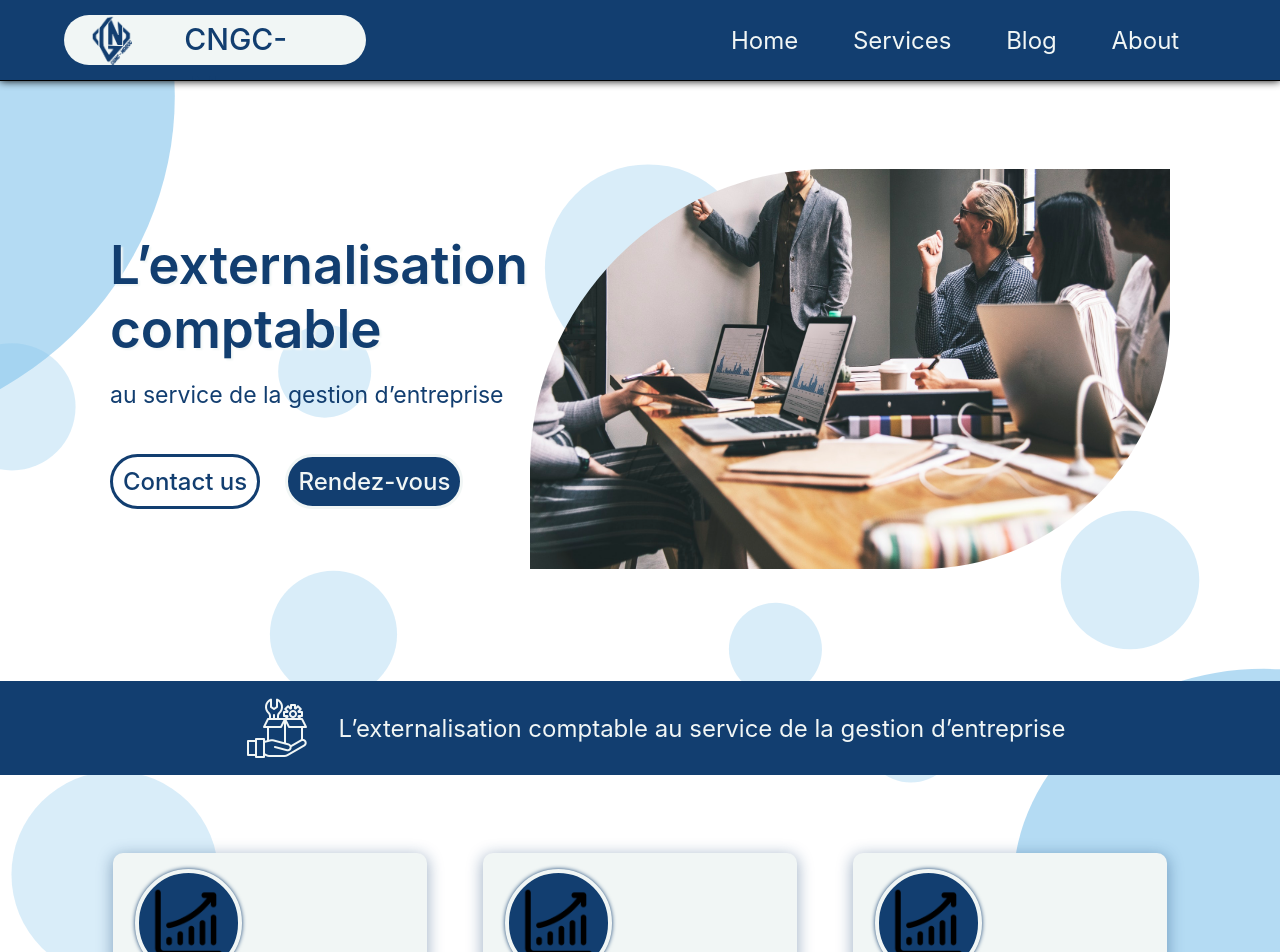
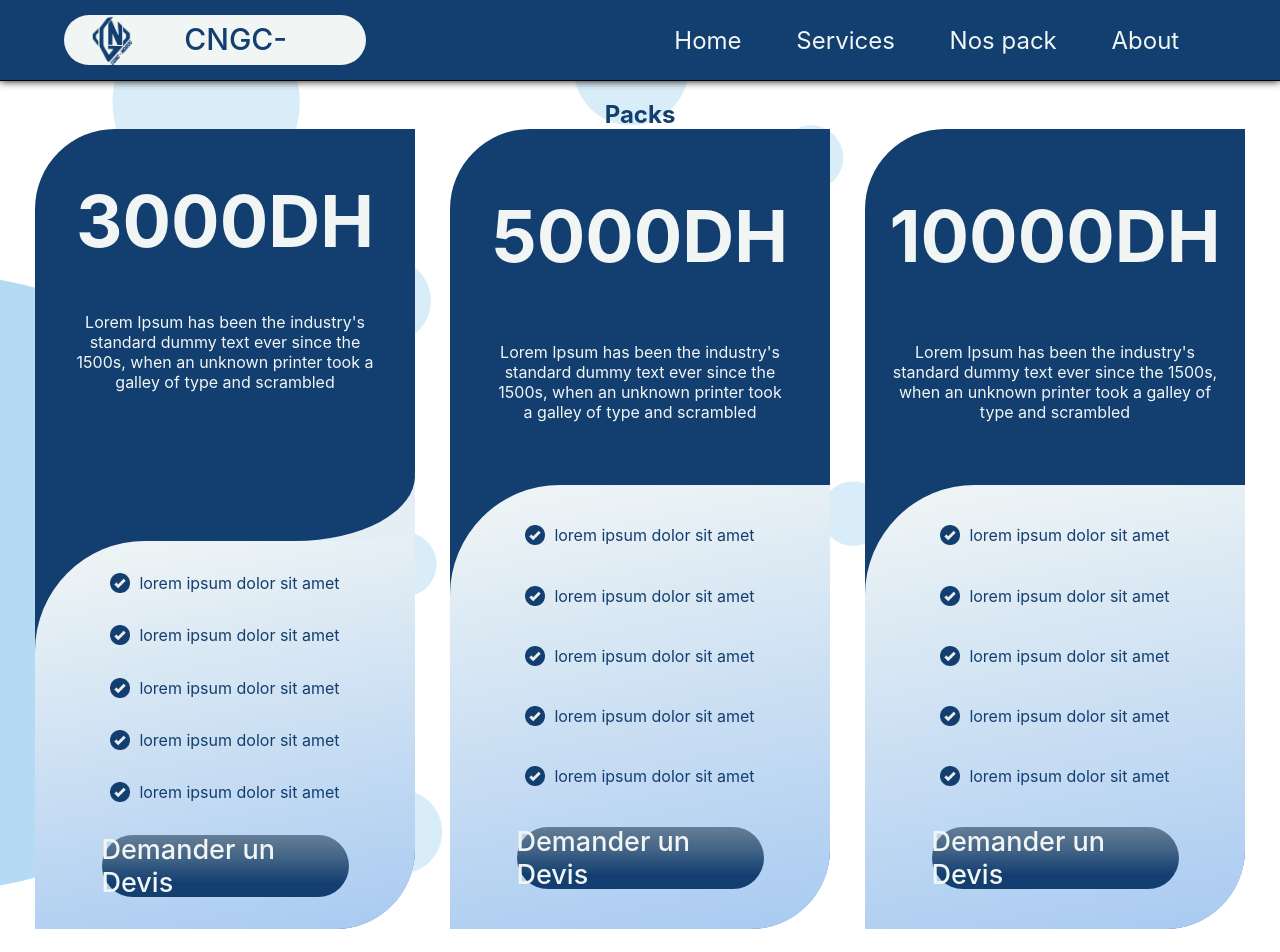
Before and after one commit to hamzajrifi/cngc-maroc, a React (Create React App) app: page /nospack in a window 1280 px wide. Shown: the top 952 px of the page. After the commit the page ends 929 px from the top, so only its background shows below. Built offline with nearby package versions, Linux system fonts and the light colour scheme.

Commit message:
add page pack

```diff
--- a/public/assets/css/style.css
+++ b/public/assets/css/style.css
@@ -19,3 +19,7 @@ body {
     background-repeat: no-repeat;
     background-size: cover;
 }
+
+.top-body{
+    margin-top: 100px;
+}
--- a/src/App.js
+++ b/src/App.js
@@ -1,12 +1,20 @@
+import { BrowserRouter, Route, Routes } from 'react-router-dom';
 import Home from './Components/Home';
 import Navigation from './Components/Nav/Navigation';
+import Nospack from './Components/NosPack/Nospack';
 
 function App() {
   return (
-    <div className="App">
-      <Navigation />
-      <Home />
-    </div>
+    <BrowserRouter>
+      <div className="App">
+        <Navigation />
+        <div className='top-body'></div>
+        <Routes>
+          <Route path="/" exact element={<Home />} />
+          <Route path="/nospack" exact element={<Nospack />} />
+        </Routes>
+      </div>
+    </BrowserRouter>
   );
 }
 
--- a/src/Components/Nav/Navigation.js
+++ b/src/Components/Nav/Navigation.js
@@ -4,15 +4,15 @@ export default function Navigation() {
     return (
         <nav className='top-nav'>
             <div className='logo-nav'>
-                <a href='#'>
+                <a href='/'>
                     <img src='assets/img/logo.png' alt='img-logo-nav-cngc' />
                     <p >CNGC-Maroc</p>
                 </a>
             </div>
             <div className='nav-content'>
-                <a href='#'>Home</a>
+                <a href='/'>Home</a>
                 <a href='#'> Services </a>
-                <a href='#'> Blog</a>
+                <a href='/nospack'> Nos pack</a>
                 <a href='#'> About</a>
             </div>
         </nav>
--- /dev/null
+++ b/src/Components/NosPack/Nospack.css
@@ -0,0 +1,104 @@
+.Nospack{
+    display: flex;
+    color: #F1F6F5;
+    flex-direction: column;
+    align-items: center;
+    width: 100%;
+}
+.packs{
+    display: flex;
+    width: 100%;
+    justify-content: space-evenly;
+}
+
+.item-pack{
+    background-color: #123E70;
+    display: flex;
+    width: 380px;
+    height: 800px;
+    flex-direction: column;
+    justify-content: space-around;
+    align-items: center;
+    border-radius: 80px 0 80px 0;
+}
+.price{
+    display: flex;
+    flex-direction: column;
+    align-items: center;
+    margin: 0 50px;
+    height: 356px;
+    justify-content: space-evenly;
+}
+.price p, .price h1{
+    color: #F1F6F5;
+    text-align: center;
+}
+.price h1{
+    font-size: 72px;
+    /* margin-top: 80px; */
+}
+.price p{
+    font-size: 16px;
+}
+.desc-price{
+    background: linear-gradient(169deg, rgba(241,246,245,1) 0%, #a8caf1 100%);
+    width: 100%;
+    height: 444px;
+    border-radius: 110px 0 79px 0;
+    display: flex;
+    flex-direction: column;
+    align-items: center;
+    justify-content: space-evenly;
+}
+.desc-price p{
+    color: #123E70;
+}
+.desc-price div{
+    display: flex;
+    width: 65%;
+    justify-content: space-evenly;
+    align-items: center;
+}
+
+.desc-price img{
+    width: 20px;
+}
+.desc-price a{
+    background: rgb(18,62,112);
+    background: linear-gradient(0deg, rgba(18,62,112,1) 22%, rgba(65,99,134,1) 62%, rgba(101,126,150,1) 100%, rgba(234,227,210,1) 100%);    height: 62px;
+    width: 310px;
+    display: flex;
+    align-items: center;
+    justify-content: center;
+    color: #F1F6F5;
+    font-weight: 500;
+    font-size: 27px;
+    border-radius: 100px;
+}
+
+
+.curved{
+    display: flex;
+    width: 100%;
+    justify-content: flex-end;
+}
+
+#curved-corner-bottomright{
+    width: 120px;
+    height: 100px;
+    overflow: hidden;
+    position: relative;
+  }
+  #curved-corner-bottomright:before{
+    content: "";
+    display: block;
+    width: 200%;
+    height: 130%;
+    position: absolute;
+    border-radius: 50%;
+  }
+  #curved-corner-bottomright:before {
+    bottom: 0;
+    right: 0;
+    box-shadow: 50px 50px 0 0 #e5eef4;;
+  }
--- /dev/null
+++ b/src/Components/NosPack/Nospack.js
@@ -0,0 +1,115 @@
+import React from 'react'
+import './Nospack.css'
+export default function Nospack() {
+  return (
+    <section className='Nospack'>
+      <h1>Packs</h1>
+      <div className='packs'>
+        <div className='item-pack' >
+          <div className='price'>
+            <h1>3000DH</h1>
+            <p>Lorem Ipsum has been the industry's standard dummy text ever since the 1500s, when an unknown printer took a galley of type and scrambled</p>
+          </div>
+          <div className='curved'>
+            <div id="curved-corner-bottomright"></div>
+          </div>
+          <div className='desc-price'>
+            <div>
+              <img src='assets/img/checked.png' />
+              <p> lorem ipsum dolor sit amet</p>
+            </div>
+            <div>
+              <img src='assets/img/checked.png' />
+              <p> lorem ipsum dolor sit amet</p>
+            </div>
+            <div>
+              <img src='assets/img/checked.png' />
+              <p> lorem ipsum dolor sit amet</p>
+            </div>
+            <div>
+              <img src='assets/img/checked.png' />
+              <p> lorem ipsum dolor sit amet</p>
+            </div>
+            <div>
+              <img src='assets/img/checked.png' />
+              <p> lorem ipsum dolor sit amet</p>
+            </div>
+            <div>
+              <a href=''>Demander un Devis</a>
+            </div>
+          </div>
+
+        </div>
+
+
+        <div className='item-pack' >
+          <div className='price'>
+            <h1>5000DH</h1>
+            <p>Lorem Ipsum has been the industry's standard dummy text ever since the 1500s, when an unknown printer took a galley of type and scrambled</p>
+          </div>
+          <div className='desc-price'>
+            <div>
+              <img src='assets/img/checked.png' />
+              <p> lorem ipsum dolor sit amet</p>
+            </div>
+            <div>
+              <img src='assets/img/checked.png' />
+              <p> lorem ipsum dolor sit amet</p>
+            </div>
+            <div>
+              <img src='assets/img/checked.png' />
+              <p> lorem ipsum dolor sit amet</p>
+            </div>
+            <div>
+              <img src='assets/img/checked.png' />
+              <p> lorem ipsum dolor sit amet</p>
+            </div>
+            <div>
+              <img src='assets/img/checked.png' />
+              <p> lorem ipsum dolor sit amet</p>
+            </div>
+            <div>
+              <a href=''>Demander un Devis</a>
+            </div>
+          </div>
+
+        </div>
+
+        <div className='item-pack' >
+          <div className='price'>
+            <h1>10000DH</h1>
+            <p>Lorem Ipsum has been the industry's standard dummy text ever since the 1500s, when an unknown printer took a galley of type and scrambled</p>
+          </div>
+          <div className='desc-price'>
+            <div>
+              <img src='assets/img/checked.png' />
+              <p> lorem ipsum dolor sit amet</p>
+            </div>
+            <div>
+              <img src='assets/img/checked.png' />
+              <p> lorem ipsum dolor sit amet</p>
+            </div>
+            <div>
+              <img src='assets/img/checked.png' />
+              <p> lorem ipsum dolor sit amet</p>
+            </div>
+            <div>
+              <img src='assets/img/checked.png' />
+              <p> lorem ipsum dolor sit amet</p>
+            </div>
+            <div>
+              <img src='assets/img/checked.png' />
+              <p> lorem ipsum dolor sit amet</p>
+            </div>
+            <div>
+              <a href=''>Demander un Devis</a>
+            </div>
+          </div>
+
+        </div>
+
+
+      </div>
+    </section>
+  )
+}
--- a/src/Components/Services/Services.css
+++ b/src/Components/Services/Services.css
@@ -48,7 +48,7 @@
     line-height: 11;
 }
 .icon-service img{
-    width: 90%;
+    width: 80%;
 }
 p.desc-service {
     font-size: 24px;
--- a/src/Components/Slide/Side.css
+++ b/src/Components/Slide/Side.css
@@ -1,7 +1,6 @@
 
 .slide {
     padding: 110px;
-    margin-top: 61px;
     height: 400px;
     display: flex;
     justify-content: center;
```
Also changed, not shown: public/assets/img/chart-icon.png, public/assets/img/checked.png (added).
